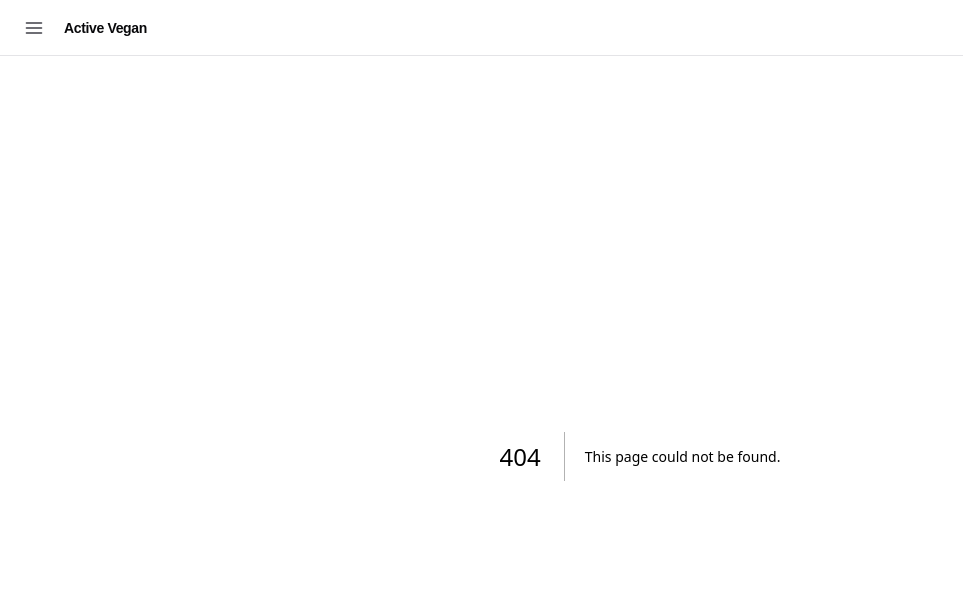
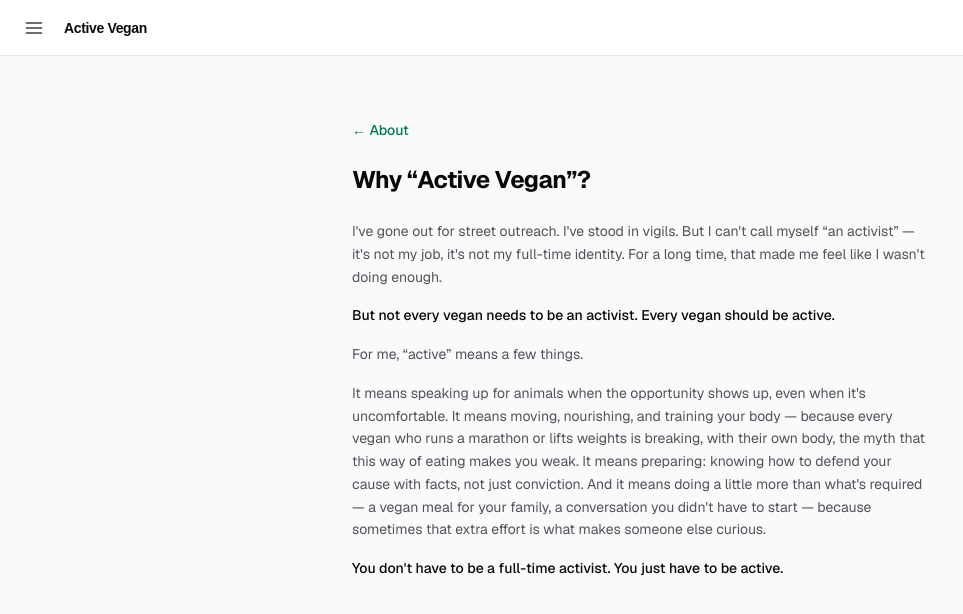
Before and after one commit to maumastro2020-veg/KilledAnimalsTimer, a Next.js app: page /why-active-vegan in a window 1280 px wide. Before the commit this address had no page. Shown: the top 614 px of the page, without its empty margins (0-963 px from the left). Built offline with nearby package versions, Linux system fonts and the light colour scheme.

Commit message:
Add "Why Active Vegan" page, linked from About
A short personal essay on the "active, not necessarily activist"
framing behind the name, linked right after About's opening
paragraph. Not added to the main nav — it's a contextual aside off
About, not a primary destination.

```diff
--- a/src/app/about/page.tsx
+++ b/src/app/about/page.tsx
@@ -21,6 +21,13 @@ export default function AboutPage() {
           speak for them. Silence isn&apos;t neutral — it&apos;s a choice
           too. Be active.
         </p>
+
+        <Link
+          href="/why-active-vegan"
+          className="-mt-2 text-sm font-medium text-emerald-700 hover:underline dark:text-emerald-500"
+        >
+          Why we chose the name &ldquo;Active Vegan&rdquo;
+        </Link>
 
         <div className="flex flex-col gap-4 text-sm leading-relaxed text-zinc-600 dark:text-zinc-400">
           <p>
--- /dev/null
+++ b/src/app/why-active-vegan/page.tsx
@@ -0,0 +1,60 @@
+import type { Metadata } from "next";
+import Link from "next/link";
+
+export const metadata: Metadata = {
+  title: "Why “Active Vegan”?",
+};
+
+export default function WhyActiveVeganPage() {
+  return (
+    <div className="flex flex-1 flex-col items-center bg-zinc-50 px-6 py-16 font-sans dark:bg-black">
+      <main className="flex w-full max-w-xl flex-col gap-6">
+        <Link
+          href="/about"
+          className="text-sm font-medium text-emerald-700 hover:underline dark:text-emerald-500"
+        >
+          ← About
+        </Link>
+
+        <h1 className="text-2xl font-bold tracking-tight text-zinc-950 dark:text-zinc-50">
+          Why &ldquo;Active Vegan&rdquo;?
+        </h1>
+
+        <div className="flex flex-col gap-4 text-sm leading-relaxed text-zinc-600 dark:text-zinc-400">
+          <p>
+            I&apos;ve gone out for street outreach. I&apos;ve stood in
+            vigils. But I can&apos;t call myself &ldquo;an activist&rdquo;
+            — it&apos;s not my job, it&apos;s not my full-time identity.
+            For a long time, that made me feel like I wasn&apos;t doing
+            enough.
+          </p>
+
+          <p className="font-medium text-zinc-950 dark:text-zinc-50">
+            But not every vegan needs to be an activist. Every vegan should
+            be active.
+          </p>
+
+          <p>For me, &ldquo;active&rdquo; means a few things.</p>
+
+          <p>
+            It means speaking up for animals when the opportunity shows up,
+            even when it&apos;s uncomfortable. It means moving, nourishing,
+            and training your body — because every vegan who runs a
+            marathon or lifts weights is breaking, with their own body, the
+            myth that this way of eating makes you weak. It means
+            preparing: knowing how to defend your cause with facts, not
+            just conviction. And it means doing a little more than
+            what&apos;s required — a vegan meal for your family, a
+            conversation you didn&apos;t have to start — because sometimes
+            that extra effort is what makes someone else curious.
+          </p>
+
+          <p className="font-medium text-zinc-950 dark:text-zinc-50">
+            You don&apos;t have to be a full-time activist. You just have
+            to be active.
+          </p>
+        </div>
+      </main>
+    </div>
+  );
+}
```
